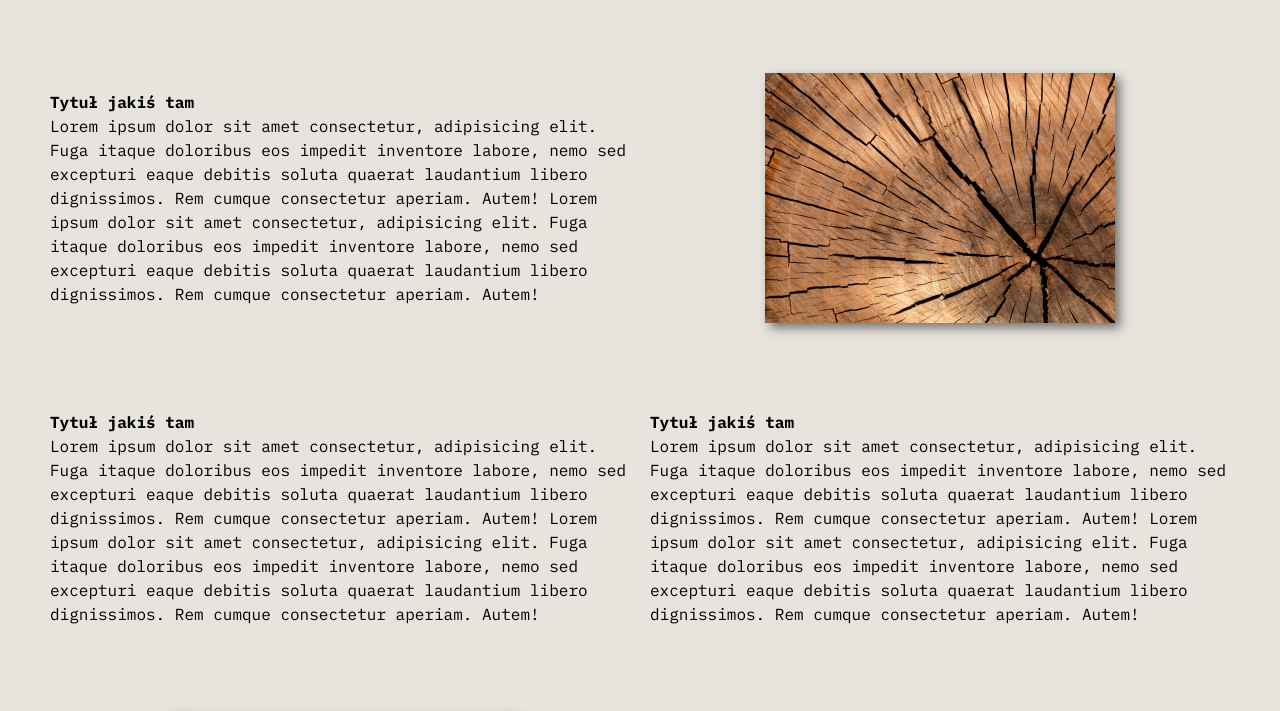
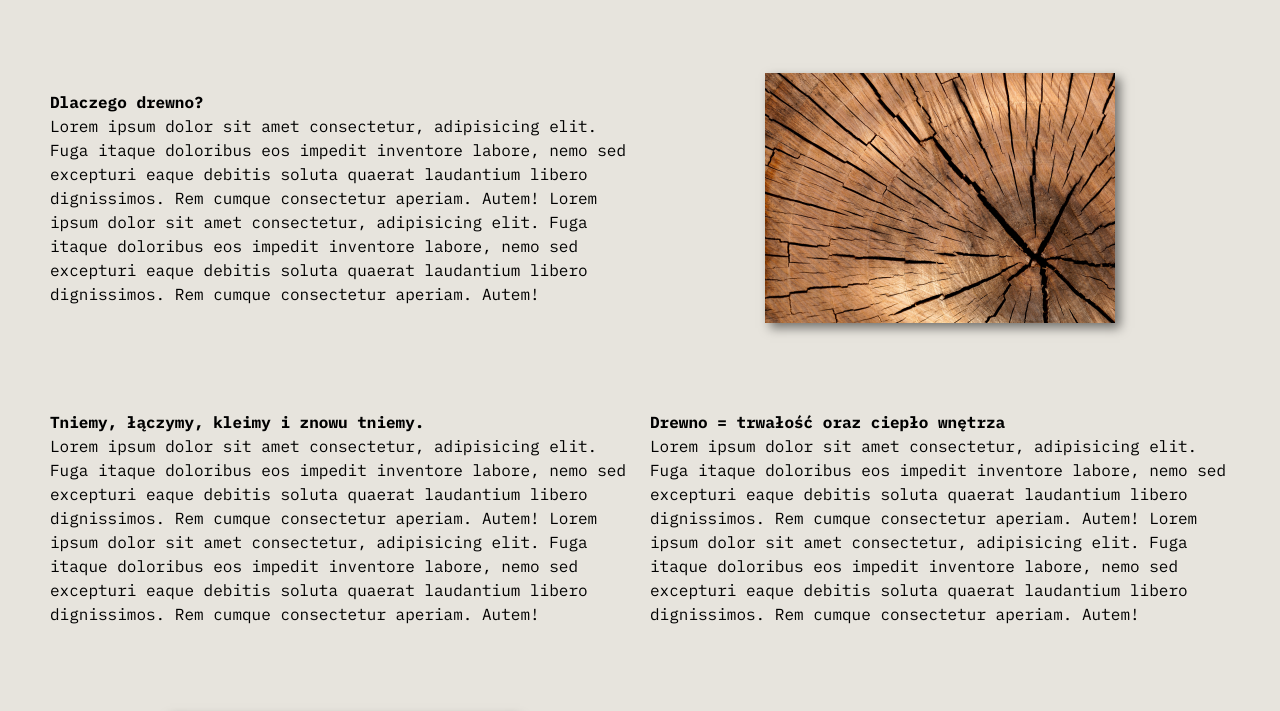
Before and after one commit to mateuszczap/shop-template, a React (Create React App) app: page / in a window 1280 px wide. Shown: the part 796-1507 px from the top of the page. Built offline with nearby package versions, Linux system fonts and the light colour scheme.

Commit message:
add some text to TextWithImage

```diff
--- a/src/components/TextWithImage.tsx
+++ b/src/components/TextWithImage.tsx
@@ -1,15 +1,15 @@
 function TextWithImage () {
     return (
         <div className="bottom-container-img">
-            <div className="about-me"><h4>Tytuł jakiś tam</h4>Lorem ipsum dolor sit amet consectetur, adipisicing elit. Fuga itaque doloribus eos impedit inventore labore, nemo sed excepturi eaque debitis soluta quaerat laudantium libero dignissimos. Rem cumque consectetur aperiam. Autem!
+            <div className="about-me"><h4>Dlaczego drewno?</h4>Lorem ipsum dolor sit amet consectetur, adipisicing elit. Fuga itaque doloribus eos impedit inventore labore, nemo sed excepturi eaque debitis soluta quaerat laudantium libero dignissimos. Rem cumque consectetur aperiam. Autem!
             Lorem ipsum dolor sit amet consectetur, adipisicing elit. Fuga itaque doloribus eos impedit inventore labore, nemo sed excepturi eaque debitis soluta quaerat laudantium libero dignissimos. Rem cumque consectetur aperiam. Autem!</div>
             <div className="wood-img"></div>
-            <div className="about-me"><h4>Tytuł jakiś tam</h4>Lorem ipsum dolor sit amet consectetur, adipisicing elit. Fuga itaque doloribus eos impedit inventore labore, nemo sed excepturi eaque debitis soluta quaerat laudantium libero dignissimos. Rem cumque consectetur aperiam. Autem!
+            <div className="about-me"><h4>Tniemy, łączymy, kleimy i znowu tniemy.</h4>Lorem ipsum dolor sit amet consectetur, adipisicing elit. Fuga itaque doloribus eos impedit inventore labore, nemo sed excepturi eaque debitis soluta quaerat laudantium libero dignissimos. Rem cumque consectetur aperiam. Autem!
             Lorem ipsum dolor sit amet consectetur, adipisicing elit. Fuga itaque doloribus eos impedit inventore labore, nemo sed excepturi eaque debitis soluta quaerat laudantium libero dignissimos. Rem cumque consectetur aperiam. Autem!</div>
-            <div className="about-me"><h4>Tytuł jakiś tam</h4>Lorem ipsum dolor sit amet consectetur, adipisicing elit. Fuga itaque doloribus eos impedit inventore labore, nemo sed excepturi eaque debitis soluta quaerat laudantium libero dignissimos. Rem cumque consectetur aperiam. Autem!
+            <div className="about-me"><h4>Drewno = trwałość oraz ciepło wnętrza</h4>Lorem ipsum dolor sit amet consectetur, adipisicing elit. Fuga itaque doloribus eos impedit inventore labore, nemo sed excepturi eaque debitis soluta quaerat laudantium libero dignissimos. Rem cumque consectetur aperiam. Autem!
             Lorem ipsum dolor sit amet consectetur, adipisicing elit. Fuga itaque doloribus eos impedit inventore labore, nemo sed excepturi eaque debitis soluta quaerat laudantium libero dignissimos. Rem cumque consectetur aperiam. Autem!</div>
             <div className="wood-img"></div>
-            <div className="about-me"><h4>Tytuł jakiś tam</h4>Lorem ipsum dolor sit amet consectetur, adipisicing elit. Fuga itaque doloribus eos impedit inventore labore, nemo sed excepturi eaque debitis soluta quaerat laudantium libero dignissimos. Rem cumque consectetur aperiam. Autem!
+            <div className="about-me"><h4>Prawdziwy styl NIE modny. To twój styl który Cię wyróżnia!</h4>Lorem ipsum dolor sit amet consectetur, adipisicing elit. Fuga itaque doloribus eos impedit inventore labore, nemo sed excepturi eaque debitis soluta quaerat laudantium libero dignissimos. Rem cumque consectetur aperiam. Autem!
             Lorem ipsum dolor sit amet consectetur, adipisicing elit. Fuga itaque doloribus eos impedit inventore labore, nemo sed excepturi eaque debitis soluta quaerat laudantium libero dignissimos. Rem cumque consectetur aperiam. Autem!</div>
         </div>
     )
```
